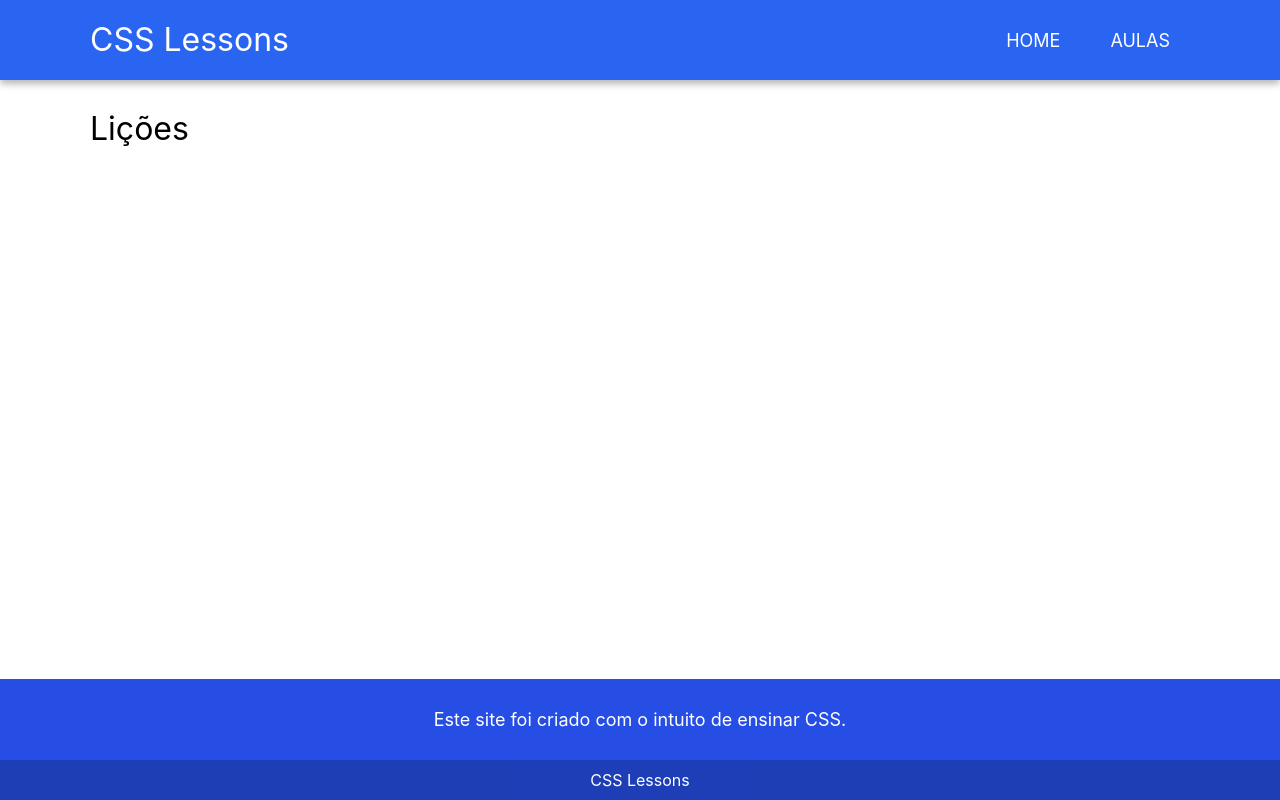
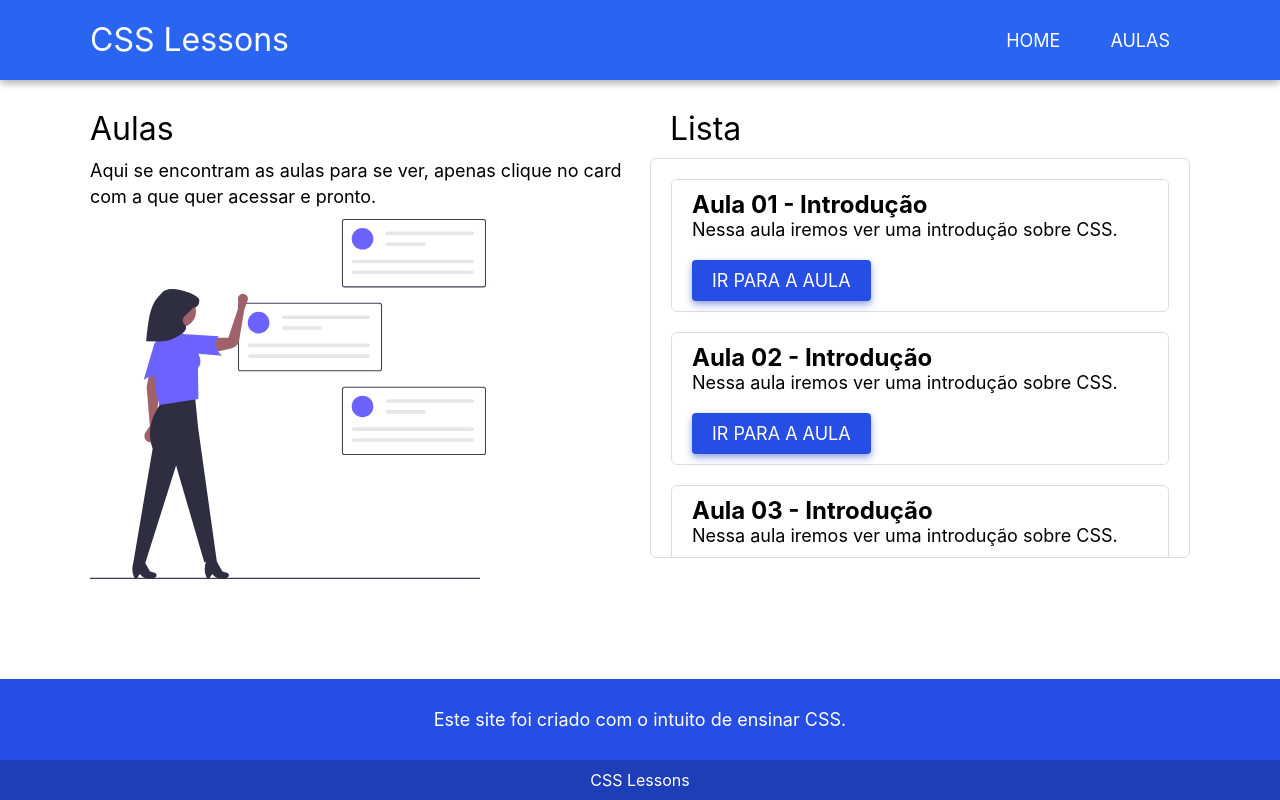
Before and after one commit to Lucas-Ayabe/css-lessons, a Nuxt app: page /lessons in a window 1280 px wide. Built offline with nearby package versions, Linux system fonts and the light colour scheme.

Commit message:
Adicionado mecanismo de criação de aulas dinamicas

```diff
--- a/assets/scss/base/reset.scss
+++ b/assets/scss/base/reset.scss
@@ -1,5 +1,17 @@
 :root {
   font-size: $font-base;
+}
+
+::-webkit-scrollbar {
+  width: 8px;
+}
+
+::-webkit-scrollbar-track {
+  background: #ddd;
+}
+
+::-webkit-scrollbar-thumb {
+  background: $primary-light;
 }
 
 * {
--- a/components/AppButton.vue
+++ b/components/AppButton.vue
@@ -5,12 +5,12 @@
     :class="['button', colorVariant, isRounded, isFullRounded, isRaised]"
     ><slot></slot
   ></a>
-  <router-link
+  <nuxt-link
     v-else-if="to !== ''"
     :to="to"
     :class="['button', colorVariant, isRounded, isFullRounded, isRaised]"
     ><slot></slot
-  ></router-link>
+  ></nuxt-link>
   <button
     v-else
     :class="['button', colorVariant, isRounded, isFullRounded, isRaised]"
@@ -101,11 +101,11 @@ export default {
       }
 
       &:hover {
-        background: mix($white, $color, 20%);
+        background: mix($white, $color, 10%);
       }
 
       &:active {
-        background: mix($white, $color, 25%);
+        background: mix($white, $color, 20%);
       }
     }
   }
--- /dev/null
+++ b/components/AppCard.vue
@@ -0,0 +1,66 @@
+<template>
+  <article :class="['card', hasOutline, isHoverabe]">
+    <slot></slot>
+  </article>
+</template>
+
+<script>
+export default {
+  name: 'AppCard',
+  props: {
+    outline: {
+      type: Boolean,
+      default: false
+    },
+    hoverable: {
+      type: Boolean,
+      default: false
+    }
+  },
+  computed: {
+    hasOutline() {
+      return this.outline ? '-outline' : ''
+    },
+    isHoverabe() {
+      return this.hoverable ? '-hoverable' : ''
+    }
+  }
+}
+</script>
+
+<style lang="scss">
+.card {
+  display: flex;
+  flex-direction: column;
+  padding: $space-1 $space-2;
+  border-radius: 6px;
+  box-shadow: 0 0 0 transparent;
+  color: $black;
+  transition: all 0.3s ease-in-out;
+
+  &.-outline {
+    border: 1px solid #ddd;
+    box-shadow: 0 0 0 transparent;
+  }
+
+  &.-hoverable {
+    cursor: pointer;
+
+    &:hover {
+      box-shadow: 0 7px 14px rgba(50, 50, 50, 0.12);
+    }
+  }
+
+  &__title {
+    font-size: $font-3;
+  }
+
+  &__text {
+    font-size: $font-1;
+
+    &:last-of-type {
+      margin-bottom: $space-2;
+    }
+  }
+}
+</style>
--- /dev/null
+++ b/components/AppCardList.vue
@@ -0,0 +1,45 @@
+<template>
+  <ul :class="['card-list', isVertical]">
+    <slot></slot>
+  </ul>
+</template>
+
+<script>
+export default {
+  name: 'AppCardList',
+  props: {
+    vertical: {
+      type: Boolean,
+      default: false
+    }
+  },
+  computed: {
+    isVertical() {
+      return this.vertical ? 'is-vertical' : ''
+    }
+  }
+}
+</script>
+
+<style lang="scss">
+.card-list {
+  display: flex;
+  flex-wrap: wrap;
+  justify-content: space-between;
+  list-style: none;
+
+  &.is-vertical {
+    display: block;
+    padding: 20px;
+    border: 1px solid #ddd;
+    border-radius: 6px;
+    overflow-y: auto;
+    max-height: 50vh;
+    height: 10000px;
+  }
+
+  .card-list__item {
+    margin-bottom: $space-2;
+  }
+}
+</style>
--- a/components/AppSection.vue
+++ b/components/AppSection.vue
@@ -76,6 +76,21 @@ export default {
     min-height: 60vh;
   }
 
+  &__image {
+    max-width: 35vmax;
+
+    &.-vertical {
+      max-width: initial;
+      max-height: 45vmin;
+      margin: auto;
+
+      @include min-width(map-get($breakpoints, 'md')) {
+        margin: 0;
+        margin-right: auto;
+      }
+    }
+  }
+
   &__title {
     font-size: $font-4;
     font-weight: 400;
--- a/components/AppSectionContent.vue
+++ b/components/AppSectionContent.vue
@@ -17,7 +17,12 @@ export default {
   flex: 1;
 
   & + & {
-    padding-left: $space-2;
+    margin-top: $space-2;
+
+    @include min-width(map-get($breakpoints, 'md')) {
+      margin-top: 0;
+      margin-left: $space-2;
+    }
   }
 }
 </style>
--- a/components/TheHeader.vue
+++ b/components/TheHeader.vue
@@ -1,7 +1,7 @@
 <template>
   <header :class="{ header: true, 'is-fixed': fixed }">
     <div class="header__container container">
-      <router-link to="/" class="header__logo">CSS Lessons</router-link>
+      <nuxt-link to="/" class="header__logo">CSS Lessons</nuxt-link>
 
       <button
         :class="{
--- a/components/TheNavLink.vue
+++ b/components/TheNavLink.vue
@@ -2,9 +2,9 @@
   <a v-if="href !== ''" :href="href" class="nav__link" @click.native="emitClick"
     ><slot></slot
   ></a>
-  <router-link v-else :to="to" class="nav__link" @click.native="emitClick"
+  <nuxt-link v-else :to="to" class="nav__link" @click.native="emitClick"
     ><slot></slot
-  ></router-link>
+  ></nuxt-link>
 </template>
 
 <script>
--- a/pages/index.vue
+++ b/pages/index.vue
@@ -21,7 +21,7 @@
 
         <AppSectionContent>
           <img
-            style="max-width: 35vmax"
+            class="section__image"
             src="~/static/images/welcome.svg"
             alt="Imagem de Bem vindo(a)"
           />
@@ -35,6 +35,7 @@
 import AppSection from '~/components/AppSection'
 import AppSectionContent from '~/components/AppSectionContent'
 import AppButton from '~/components/AppButton'
+
 export default {
   name: 'Index',
   components: {
--- a/pages/lessons.vue
+++ /dev/null
@@ -1,23 +0,0 @@
-<template>
-  <main class="main">
-    <article class="container">
-      <app-section align="center">
-        <app-section-content>
-          <h1 class="section__title">Lições</h1>
-        </app-section-content>
-      </app-section>
-    </article>
-  </main>
-</template>
-
-<script>
-import AppSection from '~/components/AppSection'
-import AppSectionContent from '~/components/AppSectionContent'
-export default {
-  name: 'Index',
-  components: {
-    AppSection,
-    AppSectionContent
-  }
-}
-</script>
--- /dev/null
+++ b/pages/lessons/1.vue
@@ -0,0 +1,36 @@
+<template>
+  <main class="main">
+    <article class="container">
+      <AppSection half align="start">
+        <AppSectionContent>
+          <h1 class="section__title">Aulas</h1>
+          <p class="section__text">
+            Aqui se encontram as aulas para se ver, apenas clique no card com a
+            que quer acessar e pronto.
+          </p>
+          <img
+            class="section__image -vertical"
+            src="~/static/images/placeholders.svg"
+            alt=""
+          />
+        </AppSectionContent>
+      </AppSection>
+    </article>
+  </main>
+</template>
+
+<script>
+import AppSection from '~/components/AppSection'
+import AppSectionContent from '~/components/AppSectionContent'
+// import AppCardList from '~/components/AppCardList'
+// import AppCard from '~/components/AppCard'
+// import AppButton from '~/components/AppButton'
+
+export default {
+  name: 'Lesson01',
+  components: {
+    AppSection,
+    AppSectionContent
+  }
+}
+</script>
--- /dev/null
+++ b/pages/lessons/index.vue
@@ -0,0 +1,93 @@
+<template>
+  <main class="main">
+    <article class="container">
+      <AppSection half align="start">
+        <AppSectionContent>
+          <h1 class="section__title">Aulas</h1>
+          <p class="section__text">
+            Aqui se encontram as aulas para se ver, apenas clique no card com a
+            que quer acessar e pronto.
+          </p>
+          <img
+            class="section__image -vertical"
+            src="~/static/images/placeholders.svg"
+            alt=""
+          />
+        </AppSectionContent>
+
+        <AppSectionContent>
+          <h1 style="margin-left: 20px;" class="section__title">Lista</h1>
+          <app-card-list vertical>
+            <nuxt-link
+              v-for="lesson in lessons"
+              :key="lesson.id"
+              :to="`/lessons/${lesson.id}`"
+            >
+              <app-card outline hoverable class="card-list__item">
+                <div class="card__body">
+                  <h3 class="card__title">
+                    Aula 0{{ lesson.id }} - {{ lesson.title }}
+                  </h3>
+                  <p class="card__text">{{ lesson.desc }}</p>
+                  <app-button :to="`/lessons/${lesson.id}`" rounded raised
+                    >Ir para a aula</app-button
+                  >
+                </div>
+              </app-card>
+            </nuxt-link>
+          </app-card-list>
+        </AppSectionContent>
+      </AppSection>
+    </article>
+  </main>
+</template>
+
+<script>
+import AppSection from '~/components/AppSection'
+import AppSectionContent from '~/components/AppSectionContent'
+import AppCardList from '~/components/AppCardList'
+import AppCard from '~/components/AppCard'
+import AppButton from '~/components/AppButton'
+
+export default {
+  name: 'Index',
+  components: {
+    AppSection,
+    AppSectionContent,
+    AppCardList,
+    AppCard,
+    AppButton
+  },
+  data() {
+    return {
+      lessons: [
+        {
+          id: 1,
+          title: 'Introdução',
+          desc: 'Nessa aula iremos ver uma introdução sobre CSS.'
+        },
+        {
+          id: 2,
+          title: 'Introdução',
+          desc: 'Nessa aula iremos ver uma introdução sobre CSS.'
+        },
+        {
+          id: 3,
+          title: 'Introdução',
+          desc: 'Nessa aula iremos ver uma introdução sobre CSS.'
+        },
+        {
+          id: 4,
+          title: 'Introdução',
+          desc: 'Nessa aula iremos ver uma introdução sobre CSS.'
+        },
+        {
+          id: 5,
+          title: 'Introdução',
+          desc: 'Nessa aula iremos ver uma introdução sobre CSS.'
+        }
+      ]
+    }
+  }
+}
+</script>
```
Also changed, not shown: static/images/placeholders.svg (added), 1 other file (tests, documents, lock files or other folders).
